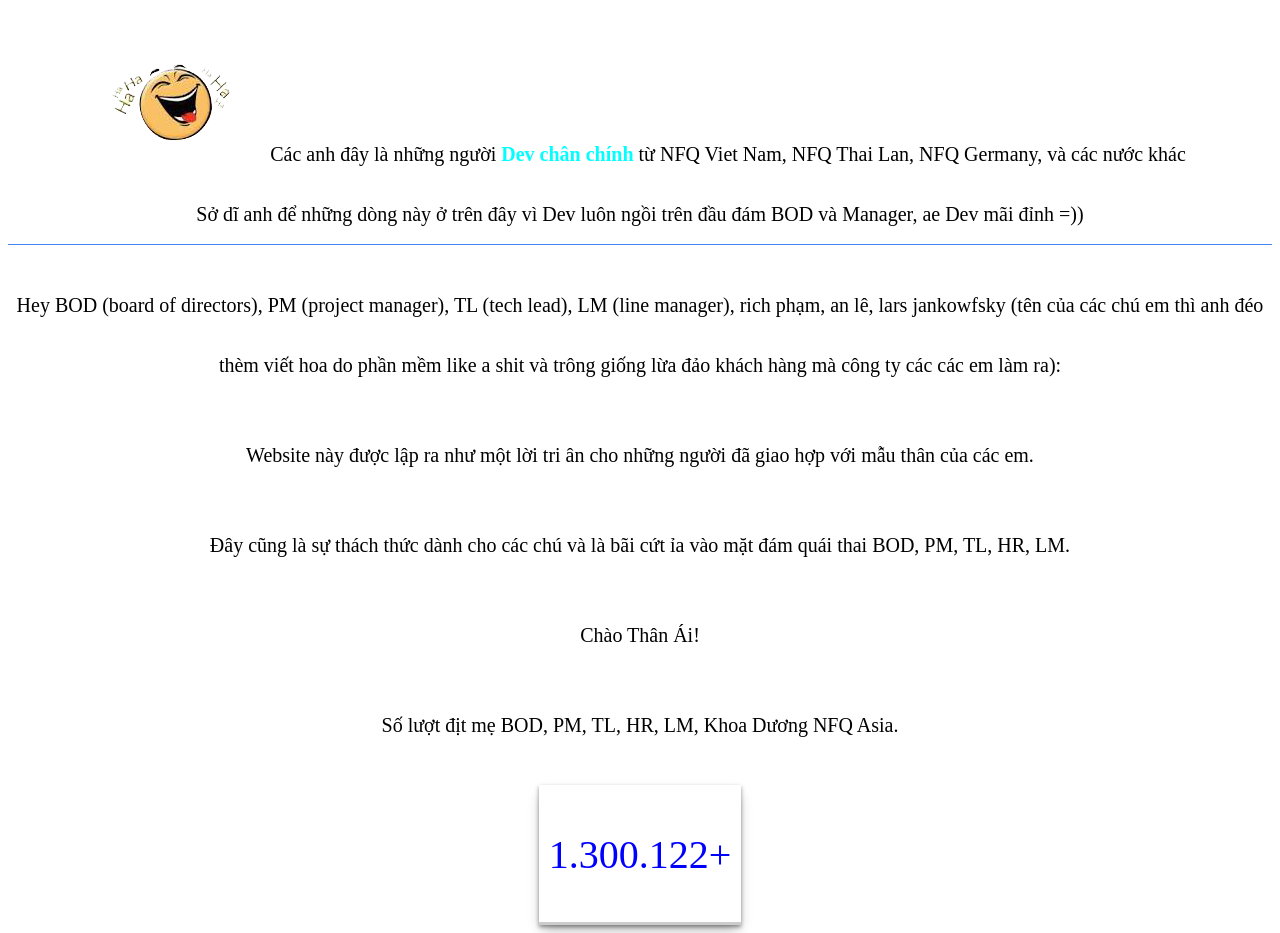
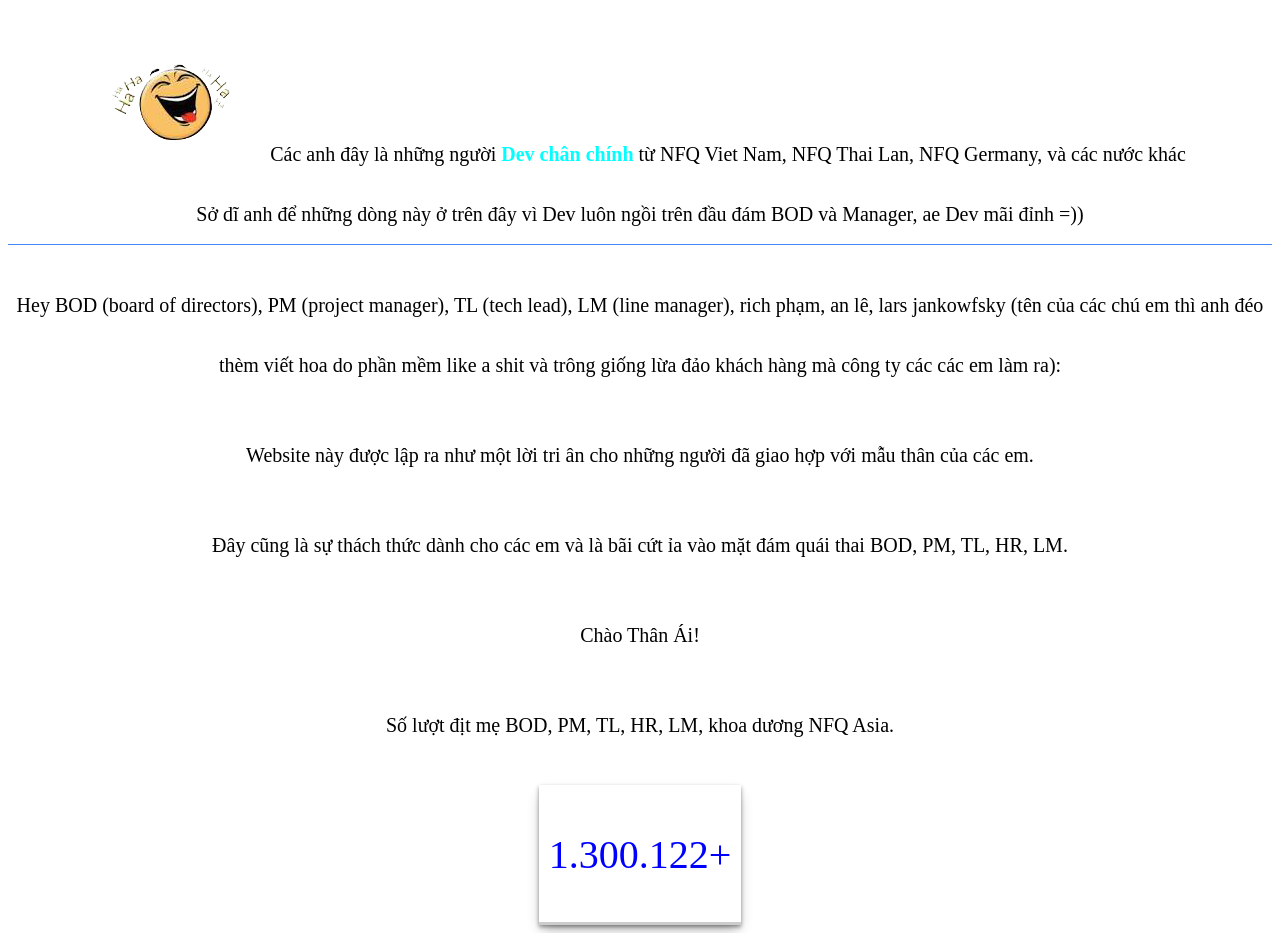
Before and after one commit to freak-nfqasia/absw, a website: page index.html in a window 1280 px wide. Drawn offline with Linux system fonts and the light colour scheme; no server answers.

Commit message:
Update index.html

```diff
--- a/index.html
+++ b/index.html
@@ -83,11 +83,11 @@
           với mẫu thân của các em.
         </div>
         <div class="content">
-          Đây cũng là sự thách thức dành cho các chú và là bãi cứt ỉa vào mặt
+          Đây cũng là sự thách thức dành cho các em và là bãi cứt ỉa vào mặt
           đám quái thai BOD, PM, TL, HR, LM.
         </div>
         <div class="hi">Chào Thân Ái!</div>
-        <div class="footer">Số lượt địt mẹ BOD, PM, TL, HR, LM, Khoa Dương NFQ Asia.</div>
+        <div class="footer">Số lượt địt mẹ BOD, PM, TL, HR, LM, khoa dương NFQ Asia.</div>
         <div class="count">
           <div class="number">1.300.121</div>
         </div>
```
